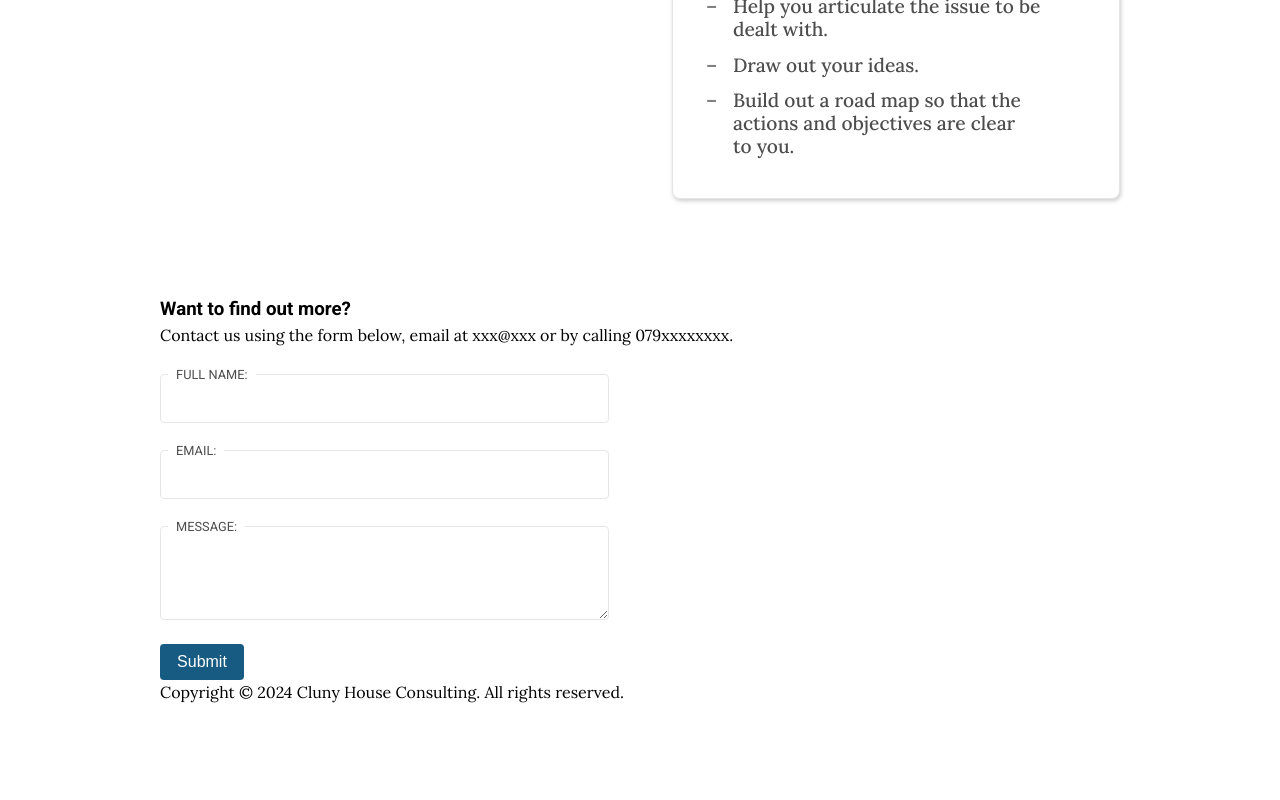
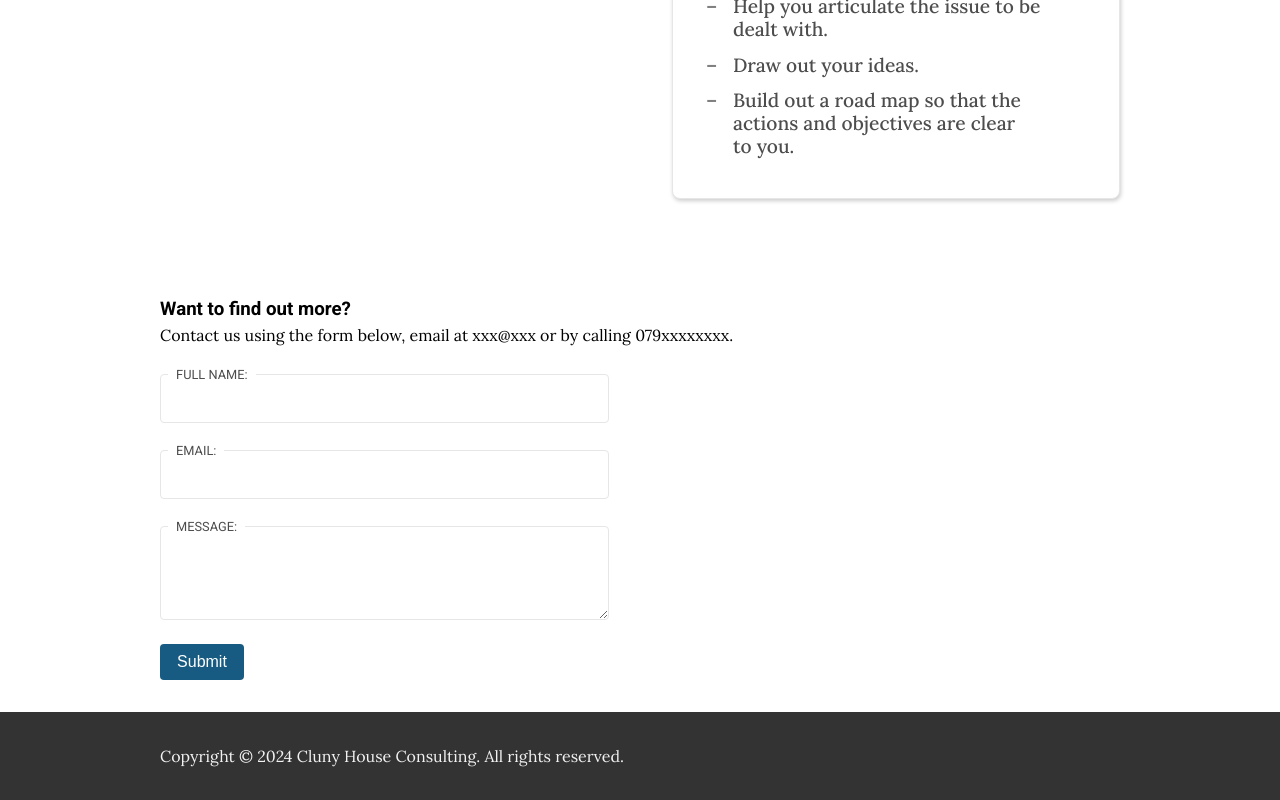
Before and after one commit to CJohnston079/cluny-house-consulting, a React (Vite) app: page / in a window 1280 px wide. Shown: the part 1053-1853 px from the top of the page. Before the commit the page ends 1757 px from the top, so only its background shows below. Built offline with nearby package versions, Linux system fonts and the light colour scheme.

Commit message:
Feat: add styling for `Footer`

```diff
--- a/src/Footer.css
+++ b/src/Footer.css
@@ -0,0 +1,8 @@
+.footer {
+	margin-top: 2rem;
+	padding: 2rem 0;
+
+	color: hsl(0, 0%, 95%);
+
+	background-color: hsl(0, 0%, 20%);
+}
```
